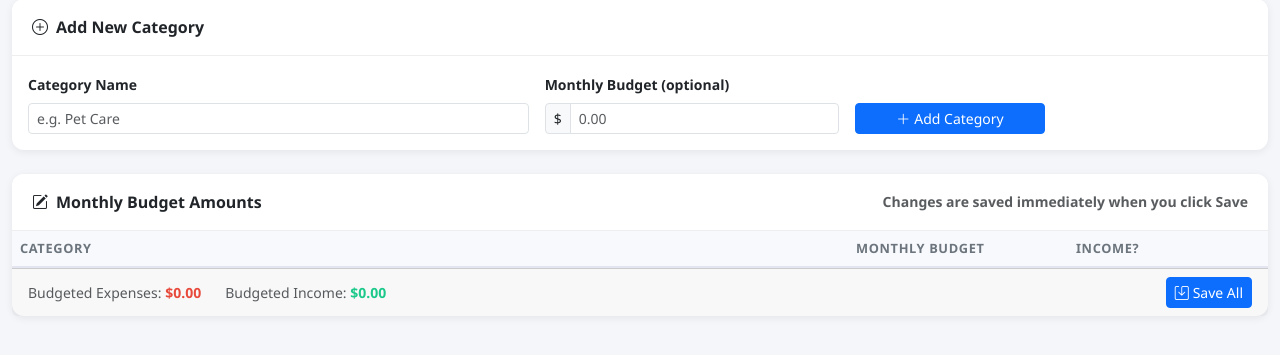
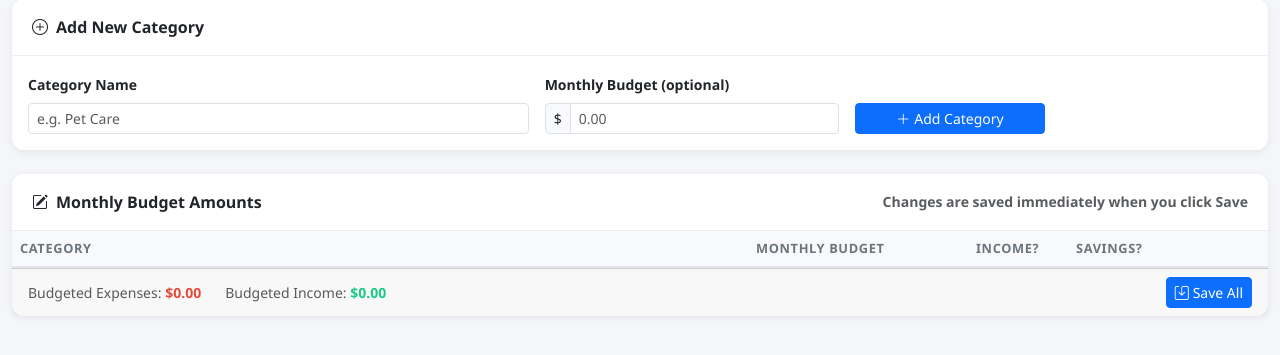
Before and after one commit to eengel821/budget_tracker, a FastAPI app: page /budget/manage in a window 1280 px wide. Shown: the part 158-513 px from the top of the page. Run offline with FastAPI, Linux system fonts and the light colour scheme; lists and menus that the app fills with data are empty; some libraries are stand-ins or nearby versions.

Commit message:
added toggle to manage budget page to identify savings categories

```diff
--- a/src/main.py
+++ b/src/main.py
@@ -951,6 +951,21 @@ def toggle_category_is_income(
         "is_income": category.is_income,
     }
 
+@app.put("/api/categories/{category_id}/is_savings")
+def toggle_category_is_savings(
+    category_id: int,
+    db: Session = Depends(get_db),
+):
+    """Toggle the is_savings flag on a category."""
+    category = db.query(Category).filter(Category.id == category_id).first()
+    if not category:
+        raise HTTPException(status_code=404, detail="Category not found")
+    category.is_savings = not category.is_savings
+    db.commit()
+    return {
+        "category_id": category_id,
+        "is_savings": category.is_savings,
+    }
 
 @app.put("/api/categories/{category_id}/budget")
 def update_category_budget(
--- a/src/templates/budget_manage.html
+++ b/src/templates/budget_manage.html
@@ -73,6 +73,7 @@
                         <th>Category</th>
                         <th style="width: 220px;">Monthly Budget</th>
                         <th style="width: 100px;">Income?</th>
+                        <th style="width: 100px;">Savings?</th>
                         <th style="width: 100px;"></th>
                     </tr>
                 </thead>
@@ -118,6 +119,16 @@
                                     id="income-{{ category.id }}"
                                     {% if category.is_income %}checked{% endif %}
                                     onchange="toggleIncome({{ category.id }}, this)">
+                            </div>
+                        </td>
+                        <td class="text-center align-middle">
+                            <div class="form-check form-switch d-flex justify-content-center">
+                                <input
+                                    class="form-check-input"
+                                    type="checkbox"
+                                    id="savings-{{ category.id }}"
+                                    {% if category.is_savings %}checked{% endif %}
+                                    onchange="toggleSavings({{ category.id }}, this)">
                             </div>
                         </td>
                         <td>
@@ -317,6 +328,13 @@
                             onchange="toggleIncome(${data.id}, this)">
                     </div>
                 </td>
+                <td class="text-center align-middle">
+                    <div class="form-check form-switch d-flex justify-content-center">
+                        <input class="form-check-input" type="checkbox"
+                            id="savings-${data.id}"
+                            onchange="toggleSavings(${data.id}, this)">
+                    </div>
+                </td>
                 <td>
                     <button id="save-btn-${data.id}" class="btn btn-sm btn-outline-secondary w-100"
                         onclick="saveBudget(${data.id}, '${data.name}')"
@@ -406,6 +424,16 @@
         }
     }
 
+    async function toggleSavings(categoryId, checkbox) {
+        const response = await fetch(`/api/categories/${categoryId}/is_savings`, {
+            method: "PUT",
+        });
+        if (!response.ok) {
+            alert("Failed to update savings flag. Please try again.");
+            checkbox.checked = !checkbox.checked; // revert
+        }
+    }
+
     function updateTotal() {
         let expenseTotal = 0;
         let incomeTotal  = 0;
```
